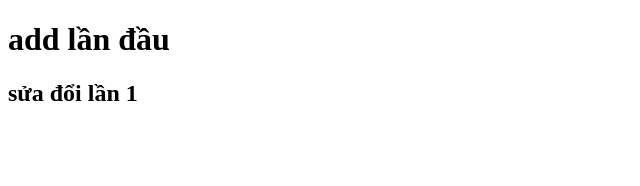
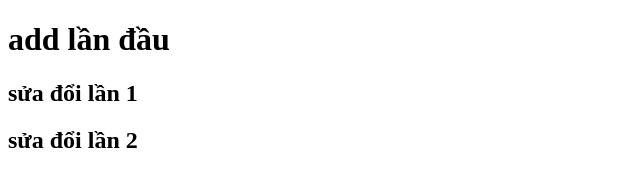
Before and after one commit to mathequyendz/Bai16.4.1, a plain HTML site: page index.html in a window 1280 px wide. Shown: the whole page, without its empty margins (0-640 px from the left). Drawn offline with Linux system fonts and the light colour scheme.

Commit message:
test commit lần 3

```diff
--- a/index.html
+++ b/index.html
@@ -8,5 +8,5 @@
   <body>
     <h1>add lần đầu</h1>
     <h2>sửa đổi lần 1</h2>
-  </body>
+    <h2>sửa đổi lần 2</h2>
 </html>
```
